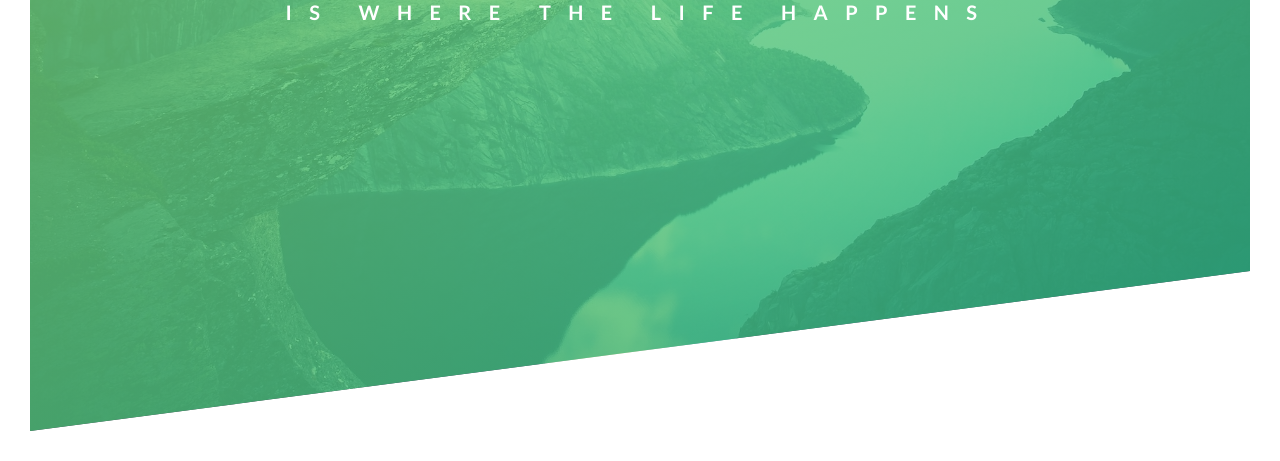
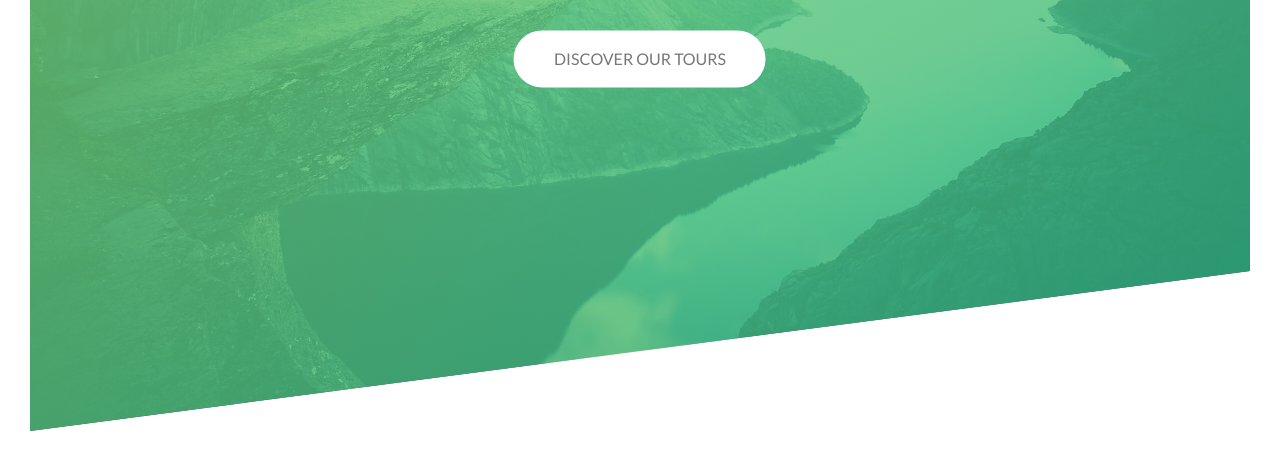
Before and after one commit to ivanshuma/advanced_css, a plain HTML site: page index.html in a window 1280 px wide. Shown: the part 359-820 px from the top of the page. Drawn offline with Linux system fonts and the light colour scheme.

Commit message:
First part of the button

```diff
--- a/css/style.css
+++ b/css/style.css
@@ -48,6 +48,7 @@ body {
   color: #fff;
   text-transform: uppercase;
   backface-visibility: hidden;
+  margin-bottom: 60px;
 }
 
 .heading-primary-main {
@@ -103,3 +104,28 @@ body {
       transform: translateX(0px);
   }
 }
+
+.btn:link,
+.btn:visited {
+  text-transform: uppercase;
+  text-decoration: none;
+  padding: 15px 40px;
+  display: inline-block;
+  border-radius: 100px;
+  transition: all .2s;
+}
+
+.btn:hover {
+  transform: translateY(-3px);
+  box-shadow: 0 10px 20px rgba(0, 0, 0, 0.2);
+}
+
+.btn:active {
+  transform: translateY(-1px);
+  box-shadow: 0 5px 10px rgba(0, 0, 0, 0.2);
+}
+
+.btn-white {
+  background-color: #fff;
+  color: #777;
+}
--- a/index.html
+++ b/index.html
@@ -25,6 +25,8 @@
           <span class="heading-primary-main">Outdoors</span>
           <span class="heading-primary-sub">is where the life happens</span>
         </h1>
+
+        <a href="#" class="btn btn-white">Discover our tours</a>
       </div>
     </header>
   </body>
```
